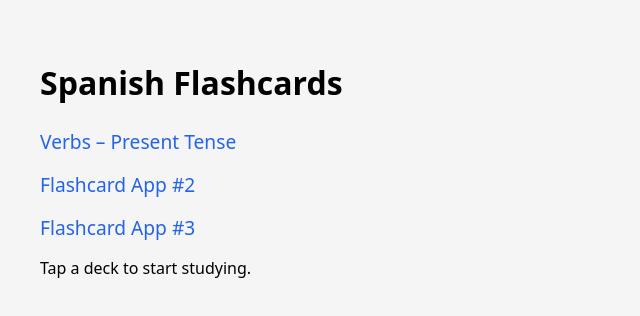
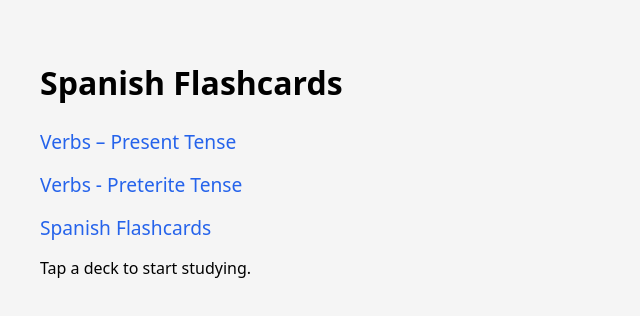
Before and after one commit to bamesjoyd/spanish_flashcards, a plain HTML site: page index.html in a window 1280 px wide. Shown: the whole page, without its empty margins (0-640 px from the left). Drawn offline with Linux system fonts and the light colour scheme.

Commit message:
Update links for Flashcard Apps in index.html

```diff
--- a/index.html
+++ b/index.html
@@ -36,8 +36,8 @@
 
 <ul>
   <li><a href="essential_verbs_present_tense.html">Verbs – Present Tense</a></li>
-  <li><a href="essential_verbs_preterite_tense.html">Flashcard App #2</a></li>
-  <li><a href="spanish_flash_cards.html">Flashcard App #3</a></li>
+  <li><a href="essential_verbs_preterite_tense.html">Verbs - Preterite Tense</a></li>
+  <li><a href="spanish_flash_cards.html">Spanish Flashcards</a></li>
 </ul>
 
 <p>Tap a deck to start studying.</p>
```
